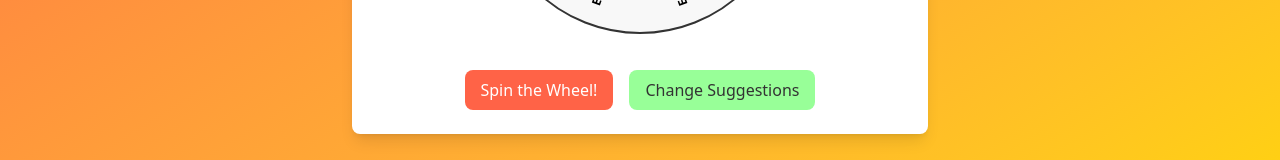
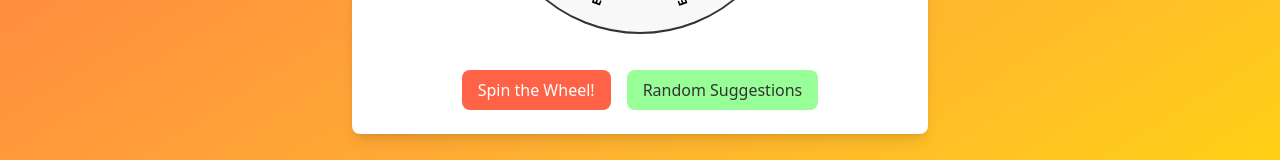
Before and after one commit to DevChiii/crave-spin, a SvelteKit app: page /roulette in a window 1280 px wide. Shown: the part 592-752 px from the top of the page. Built offline with nearby package versions, Linux system fonts and the light colour scheme.

Commit message:
Change btn name for change suggestions to Random Suggestions

```diff
--- a/src/routes/roulette/+page.svelte
+++ b/src/routes/roulette/+page.svelte
@@ -130,7 +130,7 @@
             Spin the Wheel!
           </button>
           <button on:click={() => { getRandomFoodSuggestions(); resetBlur(); }} class="px-4 py-2 bg-[#98FF98] text-[#333333] rounded-lg hover:bg-[#89EE89] transition-colors">
-            Change Suggestions
+            Random Suggestions
           </button>
         </div>
       </div>
```
